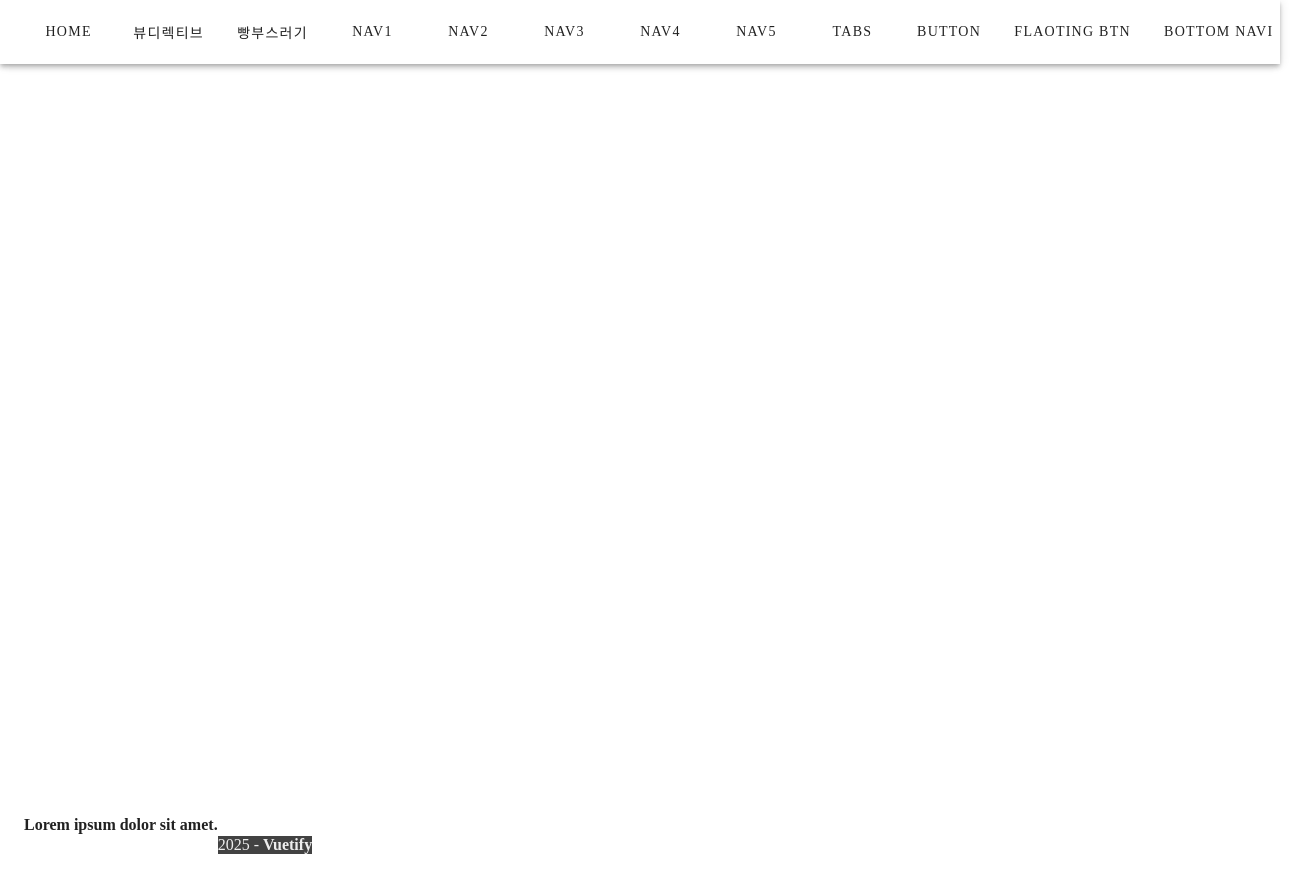
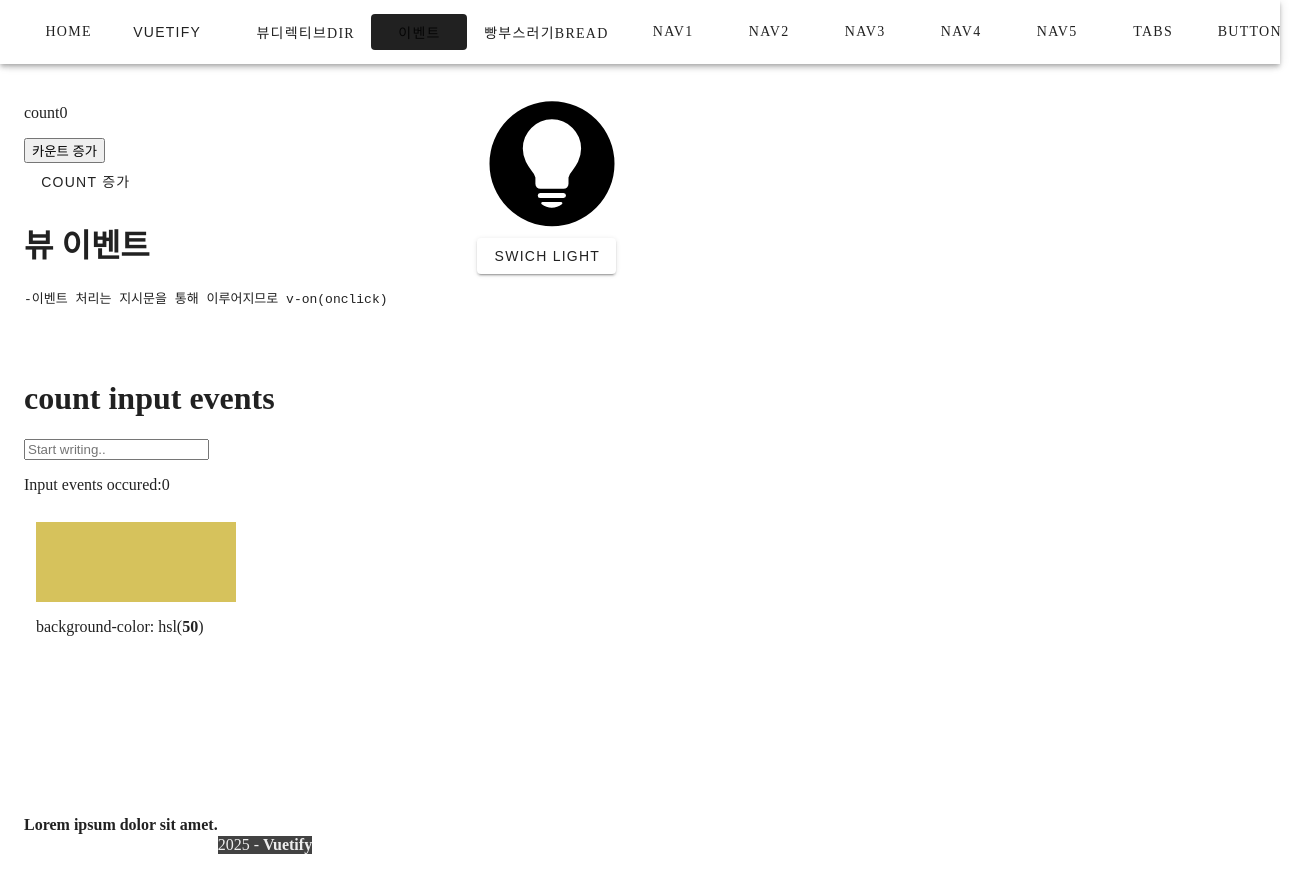
Before and after one commit to seoye429/12_layout, a Vue app: page /events in a window 1280 px wide. Shown: the whole page, 1304 px wide, since content can reach past the window. Built offline with nearby package versions, Linux system fonts and the light colour scheme; a small style sheet from the web is missing.

Commit message:
Add files via upload

```diff
--- a/components.d.ts
+++ b/components.d.ts
@@ -13,6 +13,7 @@ declare module 'vue' {
     Bread: typeof import('./src/components/coms/Bread.vue')['default']
     Button: typeof import('./src/components/coms/Button.vue')['default']
     Dir: typeof import('./src/components/ref/Dir.vue')['default']
+    Events: typeof import('./src/components/ref/Events.vue')['default']
     Expan: typeof import('./src/components/coms/Expan.vue')['default']
     Expansion: typeof import('./src/components/coms/Expansion.vue')['default']
     Fbutton: typeof import('./src/components/coms/Fbutton.vue')['default']
--- /dev/null
+++ b/src/components/ref/Events.vue
@@ -0,0 +1,84 @@
+<template>
+<v-container fluid>
+    <v-row>
+        <v-col cols="12" md="4">
+            <p>{{ "count"+count }}</p>
+            <button v-on:click="count++">카운트 증가</button><br/>
+            <v-btn v-on:click="count++" variant="flat" >count 증가</v-btn>
+            <h1>뷰 이벤트</h1>
+            <pre>
+-이벤트 처리는 지시문을 통해 이루어지므로 v-on(onclick)
+            </pre>
+        </v-col>
+
+        <v-col cols="12" md="4">
+            <div id="lightDiv">
+                <div v-show="lightOn"></div>
+                <img src="../../assets/img/img_lightBulb.svg">
+            </div>
+            <v-btn v-on:click="lightOn=!lightOn">Swich light</v-btn>
+        </v-col>
+
+        <v-col cols="12" md="4">
+            <h1>count input events</h1>
+            <input type="text" v-on:input="inputCount++" placeholder="Start writing.."/>
+            <p>{{ 'Input events occured:'+ inputCount }}</p>
+        </v-col>
+    </v-row>
+        <v-col cols="12" md="4">
+            <div
+            class="color"
+            v-on:mousemove="colorVal=Math.floor(Math.random()*360)"
+            v-bind:style="{backgroundColor:'hsl('+colorVal+',60%,60%)'}"
+            ></div>
+            <p>background-color: hsl(<strong>{{ colorVal }}</strong>)</p>
+        </v-col>
+
+        <v-col cols="12" md="4"></v-col>
+
+        <v-col cols="12" md="4"></v-col>
+    <v-row></v-row>
+</v-container>
+</template>
+
+
+<style>
+#lightDiv{
+    position: relative;
+    width: 150px;
+    height:150px;
+}
+#lightDiv>img{
+    position: relative;
+    width: 100%;
+    height: 100%;
+}
+#lightDiv>div{
+    position: absolute;
+    top: 10%;
+    left:10%;
+    width: 80%;
+    height: 80%;
+    border-radius:50%;
+    background-color: yellow;
+}
+.color{
+    width: 200px;
+    height: 80px;
+}
+</style>
+
+
+<script>
+    export default {
+        data(){
+            return{
+                count:0,
+                lightOn:false,
+                inputCount:0,
+                colorVal:50,
+            }
+        }
+    }
+
+</script>
--- a/src/include/Header.vue
+++ b/src/include/Header.vue
@@ -4,8 +4,27 @@
     <v-toolbar-title>Vuetify reference</v-toolbar-title>
     <v-spacer></v-spacer>
     <v-btn text :to="'/home'" >Home</v-btn>
-    <v-btn text :to="'/dir'" >뷰디렉티브</v-btn>
-    <v-btn text :to="'/bread'" >빵부스러기</v-btn>
+
+    <v-menu offset-y>
+        <template #activator="{props}">
+            <v-btn v-bind="props" text>
+                Vuetify
+                <v-icon end>mdi-menu-down</v-icon>
+            </v-btn>
+        </template>
+        <v-list>
+            <v-list-item
+            v-for="(item,index) in menuItems"
+            :key="index"
+            @click="navigate(item,link)"
+            >
+                <v-list-item-title>{{ item.title }}</v-list-item-title>
+            </v-list-item>
+        </v-list>
+    </v-menu>
+    <v-btn text :to="'/dir'" >뷰디렉티브Dir</v-btn>
+    <v-btn text :to="'/events'" >이벤트</v-btn>
+    <v-btn text :to="'/bread'" >빵부스러기bread</v-btn>
     <v-btn text :to="'/nav1'" >nav1</v-btn>
     <v-btn text :to="'/nav2'">nav2</v-btn>
     <v-btn text :to="'/nav3'" >nav3</v-btn>
@@ -27,3 +46,33 @@
 </v-main>
 
 </template>
+
+<script setup>
+import {ref} from 'vue';
+
+const menuItems=ref([
+    {title:'뷰디렉티브',link:'/dir'},
+    {title:'이벤트',link:'/events'},
+    {title:'빵부스러기bread',link:'/bread'},
+    {title:'nav1',link:'/nav1'},
+    {title:'nav2',link:'/nav2'},
+    {title:'nav3',link:'/nav3'},
+    {title:'nav4',link:'/nav4'},
+    {title:'nav5',link:'/nav5'},
+    {title:'button',link:'/button'},
+    {title:'Flaoting Btn',link:'/fbutton'},
+    {title:'Bottom navi',link:'/bottom1'},
+    {title:'',link:''},
+    {title:'',link:''},
+
+])
+
+//add
+import { useRouter } from 'vue-router'
+
+const router = useRouter()
+
+function navigate(link) {
+  router.push(link)
+}
+</script>
--- a/src/router/router.ts
+++ b/src/router/router.ts
@@ -17,6 +17,7 @@ import Footers from '../components/coms/Footers.vue';
 import Tabs from '../components/coms/Tabs.vue';
 import Page from '../components/coms/Page.vue';
 import Dir from '../components/ref/Dir.vue';
+import Events from '../components/ref/Events.vue';
 
 const routes = [
    { path: '/', redirect: '/home' }, // 기본 리디렉션
@@ -37,6 +38,7 @@ const routes = [
   { path: '/tabs', component: Tabs},
   { path: '/page', component: Page},
   { path: '/dir', component: Dir},
+  { path: '/events', component: Events},
 ]
 
 const router = createRouter({
```
Also changed, not shown: src/assets/img/img_lightBulb.svg (added).
